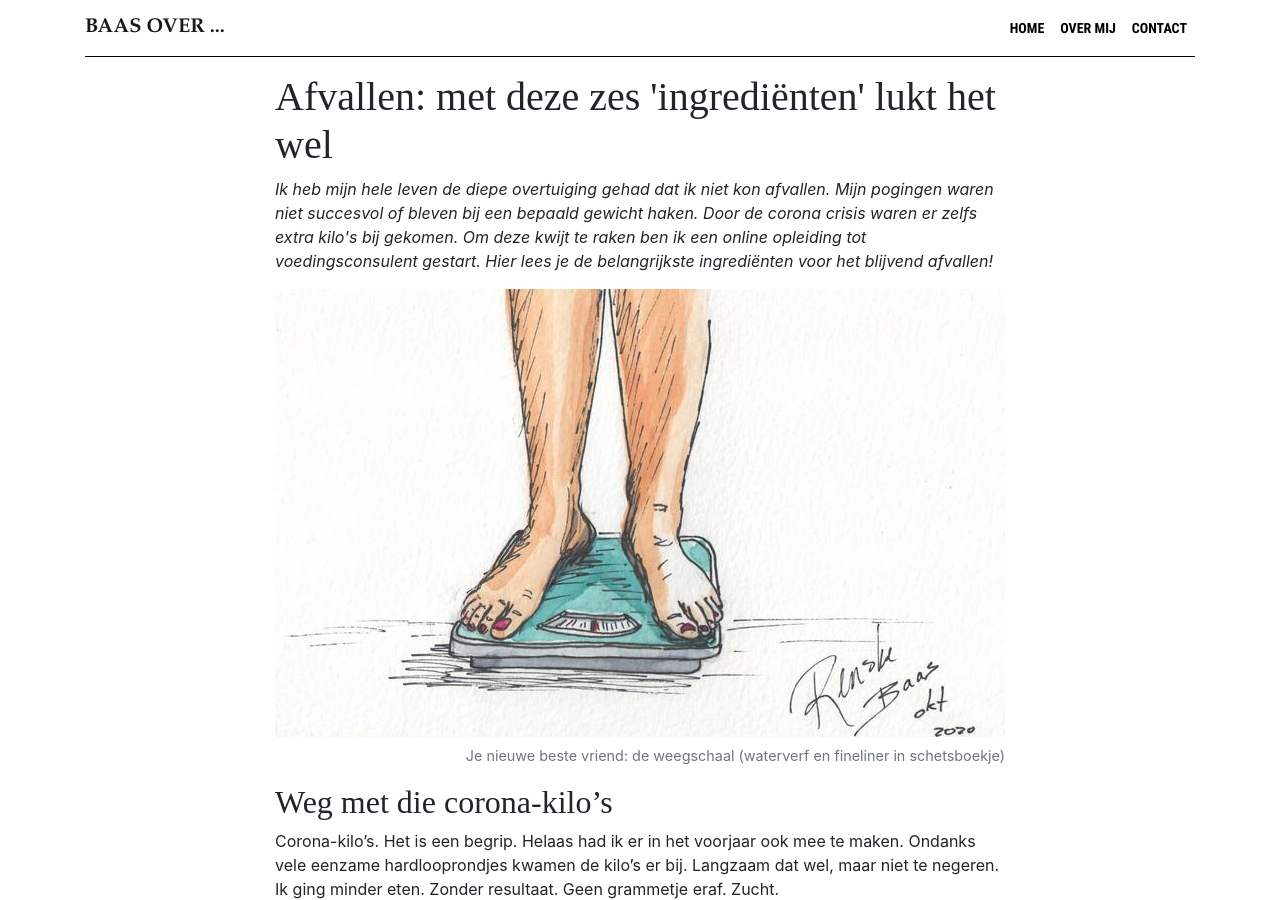
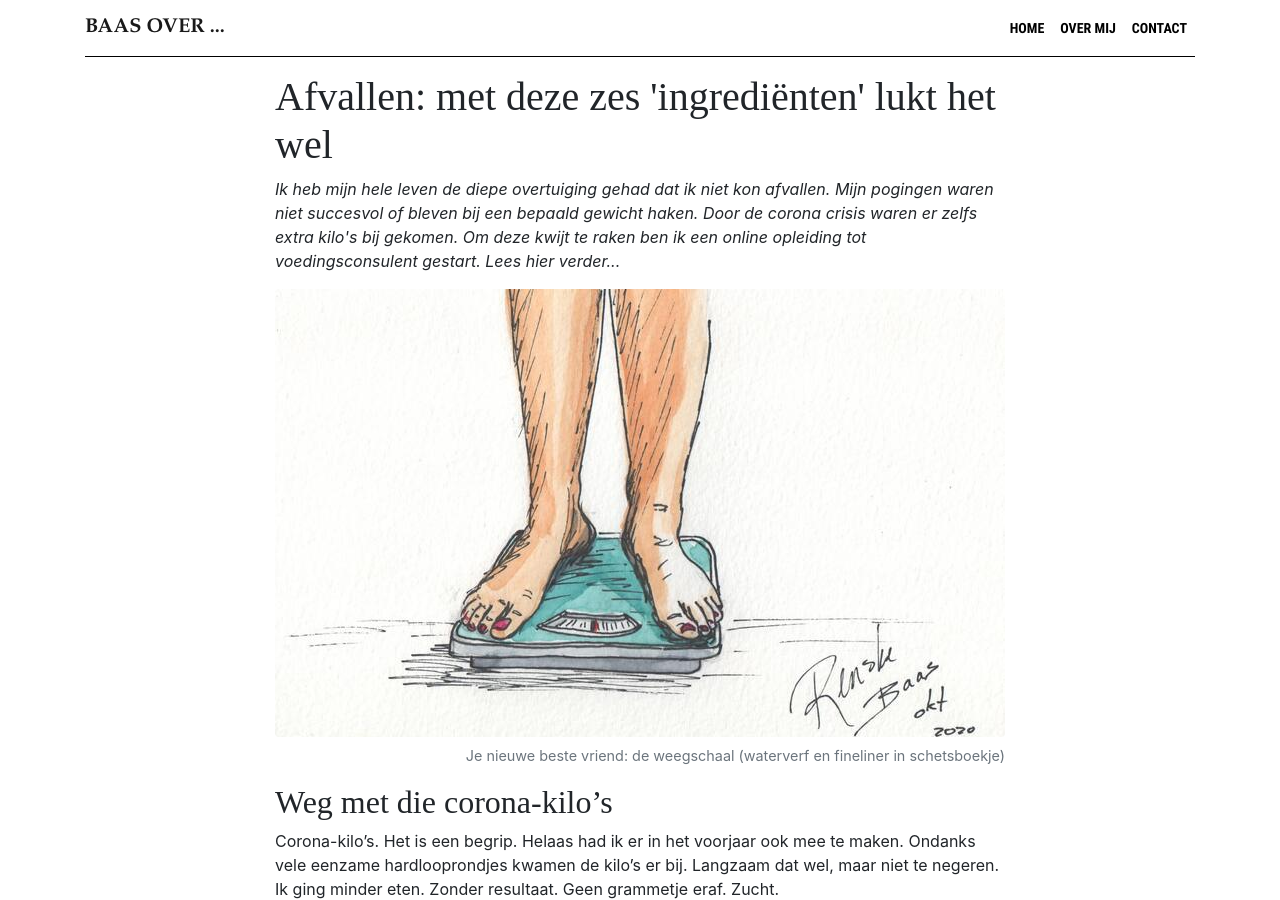
Before and after one commit to BaasLimited/baasovereten.github.io, a Jekyll site: the page built from _posts/2020-10-24-afvallen.md, in a window 1280 px wide and 900 px high. Built offline with Jekyll 4.4.1, drawn with Linux system fonts in a browser that asks for light colours; some web fonts are replaced; a script that is not in the unit is left out; comment, search, counter and statistics services are not loaded.

Commit message:
Update 2020-10-24-afvallen.md

```diff
--- a/_posts/2020-10-24-afvallen.md
+++ b/_posts/2020-10-24-afvallen.md
@@ -5,7 +5,7 @@
 category:   "over-afvallen"
 image:      /uploads/weegschaal3.jpg
 caption:    "Je nieuwe beste vriend: de weegschaal (waterverf en fineliner in schetsboekje)"
-excerpt:    "Ik heb mijn hele leven de diepe overtuiging gehad dat ik niet kon afvallen. Mijn pogingen waren niet succesvol of bleven bij een bepaald gewicht haken. Door de corona crisis waren er zelfs extra kilo's bij gekomen. Om deze kwijt te raken ben ik een online opleiding tot voedingsconsulent gestart. Hier lees je de belangrijkste ingrediënten voor het blijvend afvallen!"
+excerpt:    "Ik heb mijn hele leven de diepe overtuiging gehad dat ik niet kon afvallen. Mijn pogingen waren niet succesvol of bleven bij een bepaald gewicht haken. Door de corona crisis waren er zelfs extra kilo's bij gekomen. Om deze kwijt te raken ben ik een online opleiding tot voedingsconsulent gestart. Lees hier verder..."
 published:  true
 ---
 
```
